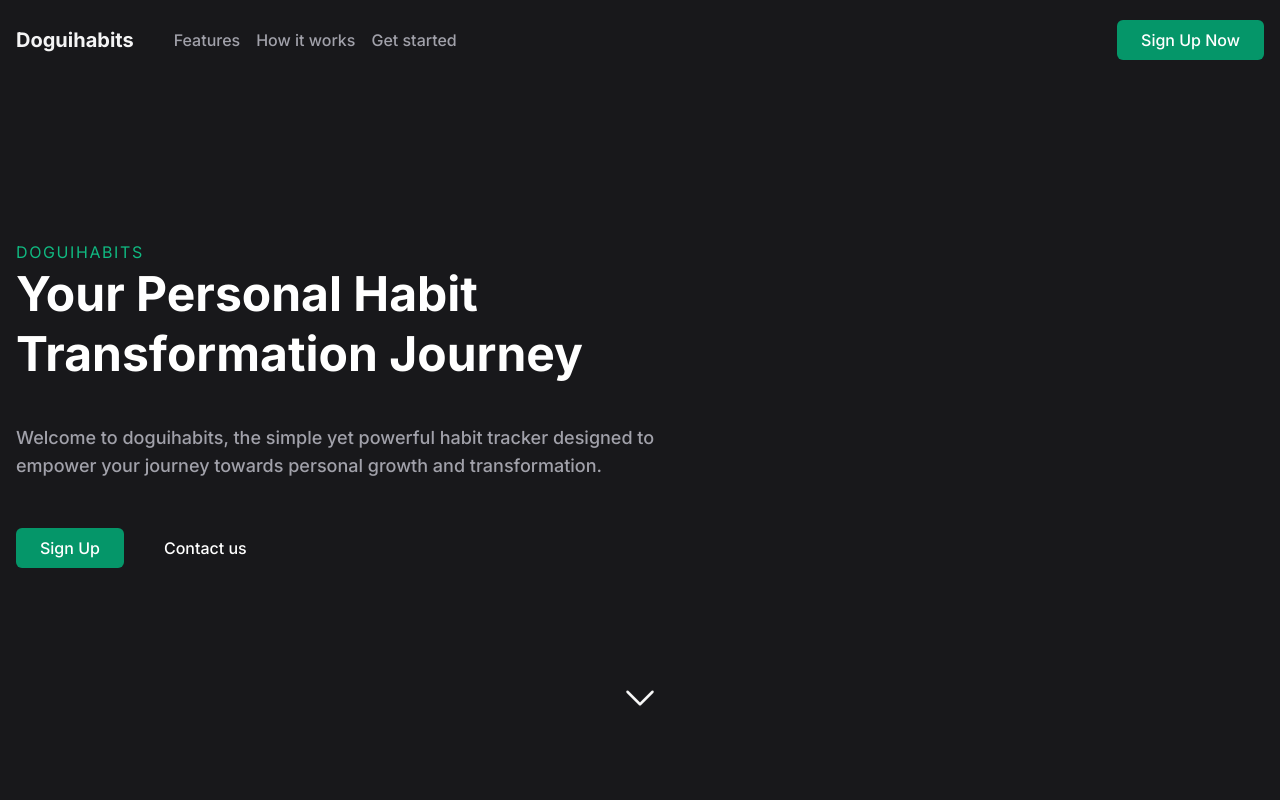
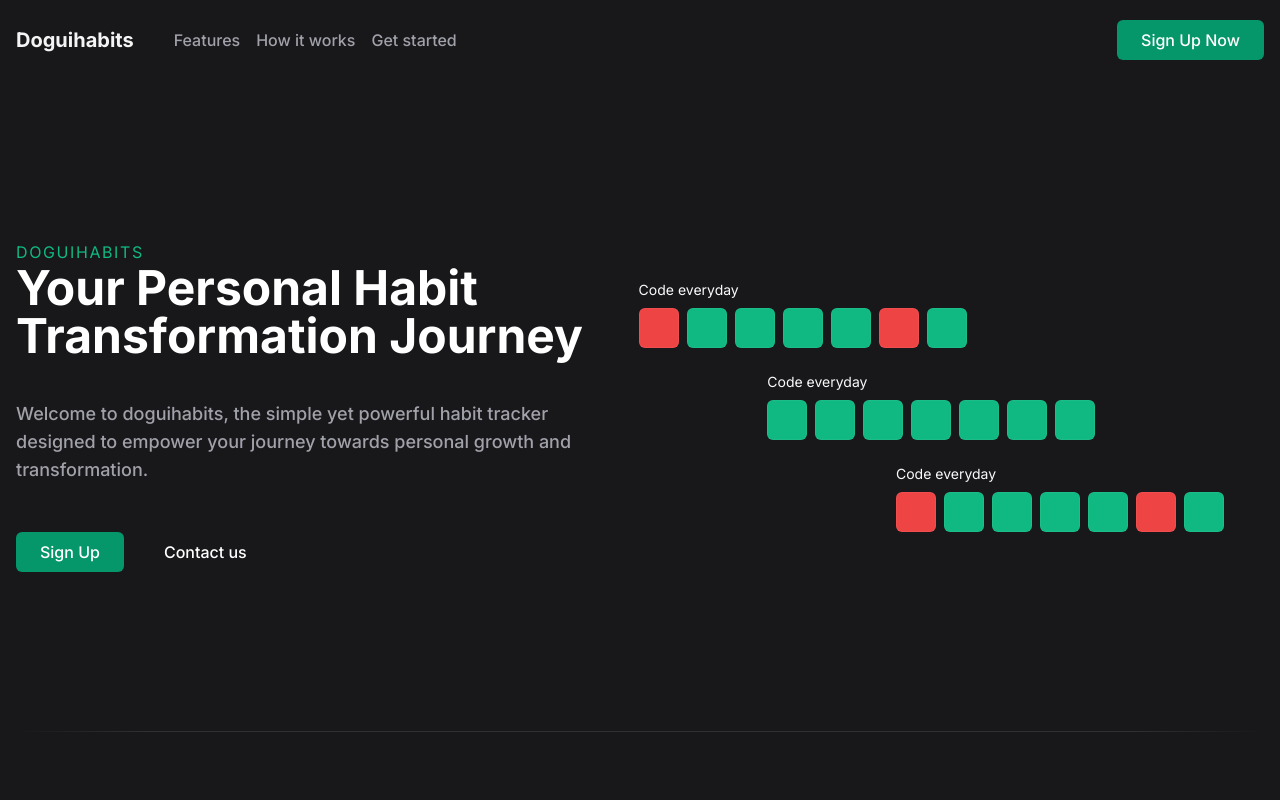
Before and after one commit to GuidoCarda/doguihabits, a React (Vite) app: page / in a window 1280 px wide. Shown: the top 800 px of the page. Built offline with nearby package versions, Linux system fonts and the light colour scheme; no server answers.

Commit message:
new hero iteration

```diff
--- a/src/pages/Landing.jsx
+++ b/src/pages/Landing.jsx
@@ -1,5 +1,6 @@
 import {
   CheckBadgeIcon,
+  CheckIcon,
   ChevronDownIcon,
   FireIcon,
   HeartIcon,
@@ -48,9 +49,9 @@ const Header = () => {
 
   return (
     <header className="flex h-20  items-center">
-      <span className="font-bold leading-none text-xl text-zinc-100">
+      <Link to={"/"} className="font-bold leading-none text-xl text-zinc-100">
         Doguihabits
-      </span>
+      </Link>
 
       <ul className="hidden sm:ml-10 sm:flex sm:justify-self-center sm:gap-4">
         {navItems.map((item) => {
@@ -83,14 +84,15 @@ const Header = () => {
 
 const Hero = () => {
   return (
-    <section className="relative py-36 md:py-40">
+    <section className="relative py-36 md:py-40  flex lg:gap-10 overflow-visible">
+      <div className="min-w-fit ">
         <span className="uppercase tracking-widest block  text-emerald-500">
           doguihabits
         </span>
-      <h1 className="text-5xl font-bold text-white max-w-[20ch] leading-tight">
+        <h1 className="text-4xl md:text-5xl font-bold text-white max-w-[18ch] leading-tight">
           Your Personal Habit Transformation Journey
         </h1>
-      <p className="text-lg text-zinc-400 font-medium mt-10 max-w-[60ch]">
+        <p className="md:text-lg text-zinc-400 font-medium mt-6 md:mt-10 max-w-[50ch]">
           Welcome to doguihabits, the simple yet powerful habit tracker designed
           to empower your journey towards personal growth and transformation.
         </p>
@@ -112,7 +114,116 @@ const Hero = () => {
             Contact us
           </Link>
         </div>
-      <ChevronDownIcon className="animate-bounce absolute left-0 right-0 mx-auto bottom-0 h-10 w-10 text-zinc-50" />
+      </div>
+
+      <div className="relative  hidden lg:block self-center md:w-full">
+        <div className="flex flex-col gap-6">
+          <motion.div
+            initial={{ opacity: 0, x: -30 }}
+            animate={{ opacity: 1, x: 0 }}
+            className="w-max"
+          >
+            <motion.p
+              initial={{ opacity: 0 }}
+              animate={{ opacity: 1 }}
+              transition={{ delay: 0.2 }}
+              className="text-zinc-50 mb-2 text-sm"
+            >
+              Code everyday
+            </motion.p>
+            <motion.ul className="flex gap-2">
+              {Array.from({ length: 7 }).map((_, index) => {
+                return (
+                  <motion.li
+                    animate={{
+                      backgroundColor:
+                        Math.random() < 0.9 ? "#10B981" : "#EF4444",
+                    }}
+                    transition={{ delay: index * 0.4 }}
+                    key={index}
+                    className={cn(
+                      "h-10 w-10 grid place-content-center border border-white/5 rounded-md"
+                    )}
+                  ></motion.li>
+                );
+              })}
+            </motion.ul>
+          </motion.div>
+          <motion.div
+            initial={{ opacity: 0, x: -20 }}
+            animate={{ opacity: 1, x: 0 }}
+            transition={{
+              delay: 0.5,
+            }}
+            className="w-max self-center"
+          >
+            <motion.p
+              initial={{ opacity: 0 }}
+              animate={{ opacity: 1 }}
+              transition={{ delay: 0.2 }}
+              className="text-zinc-50 mb-2 text-sm"
+            >
+              Code everyday
+            </motion.p>
+            <ul className="flex gap-2">
+              {Array.from({ length: 7 }).map((_, index) => {
+                return (
+                  <motion.li
+                    animate={{
+                      backgroundColor:
+                        Math.random() < 0.9 ? "#10B981" : "#EF4444",
+                    }}
+                    transition={{ delay: index * 0.4 }}
+                    key={index}
+                    className={cn(
+                      "h-10 w-10 grid place-content-center border border-white/5 rounded-md"
+                    )}
+                  ></motion.li>
+                );
+              })}
+            </ul>
+          </motion.div>
+          <motion.div
+            initial={{ opacity: 0, x: -20 }}
+            animate={{ opacity: 1, x: 0 }}
+            transition={{
+              delay: 1,
+            }}
+            className="w-max self-end"
+          >
+            <motion.p
+              initial={{ opacity: 0 }}
+              animate={{ opacity: 1 }}
+              transition={{ delay: 0.2 }}
+              className="text-zinc-50 mb-2 text-sm"
+            >
+              Code everyday
+            </motion.p>
+            <motion.ul className="flex gap-2">
+              {Array.from({ length: 7 }).map((_, index) => {
+                return (
+                  <motion.li
+                    animate={{
+                      backgroundColor:
+                        Math.random() < 0.9 ? "#10B981" : "#EF4444",
+                    }}
+                    transition={{ delay: index * 0.4 }}
+                    key={index}
+                    className={cn(
+                      "h-10 w-10 grid place-content-center border border-white/5 rounded-md"
+                    )}
+                  ></motion.li>
+                );
+              })}
+            </motion.ul>
+          </motion.div>
+        </div>
+      </div>
+      <div>
+        <div className="h-4 w-32 block absolute -bottom-2 left-0 bg-gradient-to-r from-zinc-900 z-10"></div>
+        <div className="h-4 w-32 block absolute -bottom-2 right-0 bg-gradient-to-l from-zinc-900 z-10 "></div>
+        <span className="border-t absolute left-0  right-0 w-full bottom-0 border-white/10 block" />
+      </div>
     </section>
   );
 };
@@ -169,7 +280,7 @@ const Features = () => {
             Visual Summary:{" "}
           </h3>
           <p className="text-zinc-300 z-10 text-lg font-medium">
-            See your habits at a glance with a clean and intuitive interface.
+            See your habits at a glance with a clean and interactive interface.
           </p>
           <div className="absolute h-full w-full z-10 inset-0 bg-gradient-to-tl  pointer-events-none transtion-all duration-500 from-zinc-900 to-transparent group-hover:opacity-0"></div>
           <div
```
Lines whose indentation alone changed are shown as unchanged.
